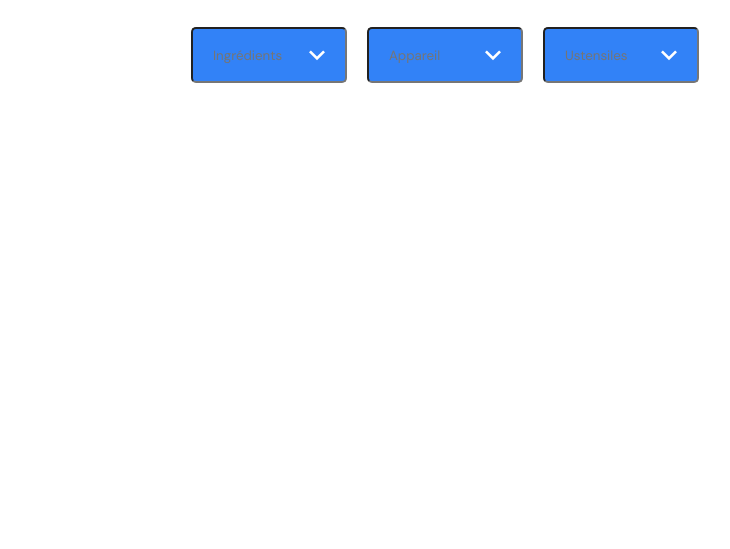
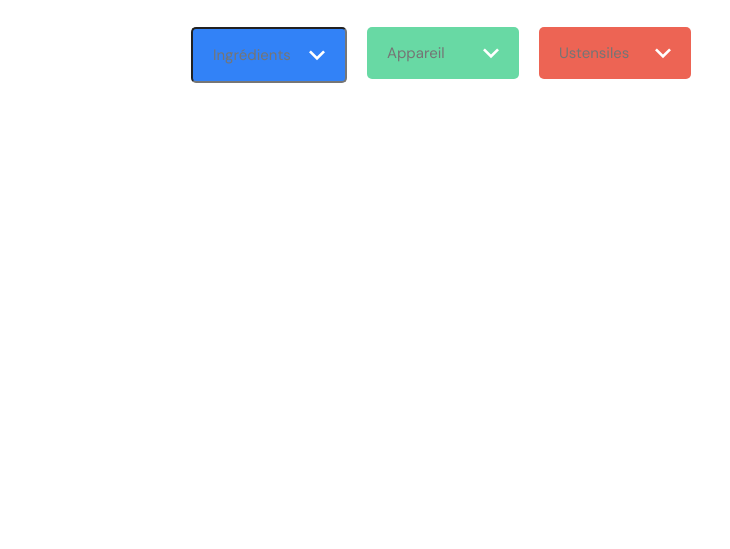
Before and after one commit to aznmax/Projet7_lespetitsplats, a plain HTML site: page index.html in a window 1280 px wide. Shown: the part 251-800 px from the top of the page, without its empty margins (292-1022 px from the left). Drawn offline with Linux system fonts and the light colour scheme.

Commit message:
search button end

```diff
--- a/style.css
+++ b/style.css
@@ -69,7 +69,8 @@
     width: 130px;
     height: 50px;
     background-color: #3282F7;
-    color: white;
+    color: #ffff;
+    font-size: 15px;
     border-radius: 5px;
     background-image: url(./images/arrowDown.svg);
     background-repeat: no-repeat;
@@ -85,14 +86,16 @@
 .searchAppareil .target_ing {
     width: 130px;
     height: 50px;
-    background-color: #3282F7;
-    color: white;
+    background-color: #68D9A4;
+    color: #ffff;
     border-radius: 5px;
+    font-size: 15px;
     background-image: url(./images/arrowDown.svg);
     background-repeat: no-repeat;
     background-position: right 15% bottom 50%;
     font-family: "DM Sans";
     outline: none;
+    border: none;
     padding-left: 20px;
     margin-left: 20px;
 
@@ -102,7 +105,7 @@
 .searchUstensiles .target_ing {
     width: 130px;
     height: 50px;
-    background-color: #3282F7;
+    background-color: #ED6454;
     color: white;
     border-radius: 5px;
     background-image: url(./images/arrowDown.svg);
@@ -110,8 +113,10 @@
     background-position: right 15% bottom 50%;
     font-family: "DM Sans";
     outline: none;
+    font-size: 15px;
     padding-left: 20px;
     margin-left: 20px;
+    border: none;
 
 
 }
```
